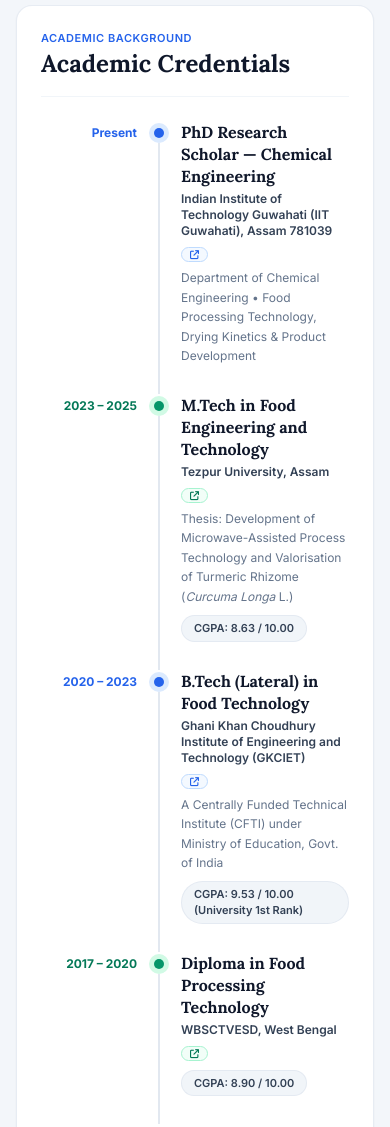
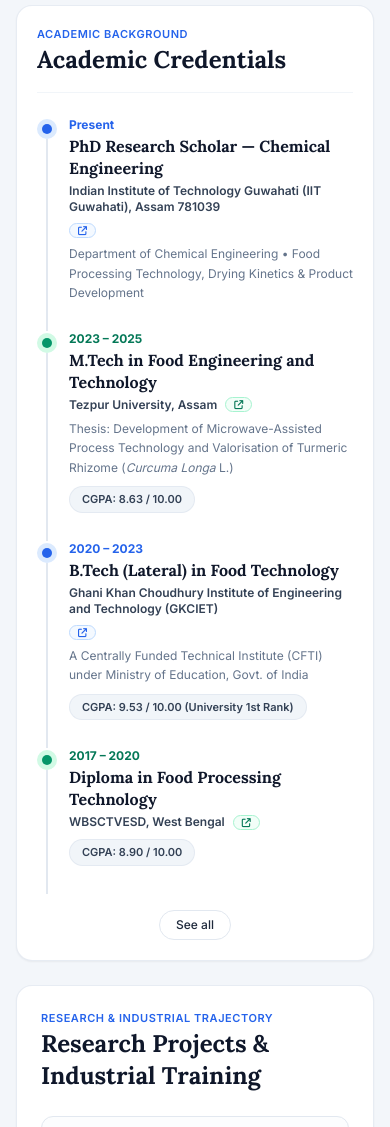
Before and after one commit to subhankarmaityiitg/subhankarmaity, a plain HTML site: page index.html in a window 390 px wide. Shown: the part 1240-2367 px from the top of the page. Drawn offline with nearby package versions, Linux system fonts and the light colour scheme.

Commit message:
Update index.html

```diff
--- a/index.html
+++ b/index.html
@@ -222,21 +222,23 @@
       </section>
 
       <!-- 2. EDUCATION / ACADEMIC CREDENTIALS -->
-      <section id="education" class="scroll-mt-22 bg-white dark:bg-darkCard rounded-2xl p-6 sm:p-8 border border-slate-200/80 dark:border-slate-800 shadow-sm">
+     <!-- 2. EDUCATION / ACADEMIC CREDENTIALS -->
+      <section id="education" class="scroll-mt-22 bg-white dark:bg-darkCard rounded-2xl p-5 sm:p-8 border border-slate-200/80 dark:border-slate-800 shadow-sm">
         <div class="text-[11px] font-semibold uppercase tracking-wider text-blue-600 dark:text-blue-400">Academic Background</div>
         <h2 class="font-serif text-2xl font-bold text-slate-900 dark:text-white mt-0.5 pb-4 border-b border-slate-100 dark:border-slate-800">Academic Credentials</h2>
 
         <div class="mt-6">
           <!-- Item 1: IIT Guwahati (Blue Dot + Vertical Line) -->
           <div class="flex gap-3 sm:gap-5">
-            <div class="w-24 sm:w-28 shrink-0 text-right text-xs font-bold text-blue-600 dark:text-blue-400 pt-1">Present</div>
+            <div class="hidden sm:block w-28 shrink-0 text-right text-xs font-bold text-blue-600 dark:text-blue-400 pt-1">Present</div>
             <div class="relative flex flex-col items-center">
               <span class="w-5 h-5 rounded-full bg-blue-100 dark:bg-blue-900/50 flex items-center justify-center z-10 mt-0.5">
                 <span class="w-2.5 h-2.5 rounded-full bg-blue-600"></span>
               </span>
               <div class="w-[2px] flex-1 bg-slate-200 dark:bg-slate-700"></div>
             </div>
-            <div class="flex-1 pb-7">
+            <div class="flex-1 min-w-0 pb-7">
+              <div class="sm:hidden text-xs font-bold text-blue-600 dark:text-blue-400 mb-0.5">Present</div>
               <h3 class="font-serif font-bold text-base text-slate-900 dark:text-white leading-snug">PhD Research Scholar — Chemical Engineering</h3>
               <div class="mt-1 flex flex-wrap items-center gap-2 text-xs font-semibold text-slate-700 dark:text-slate-200">
                 <span>Indian Institute of Technology Guwahati (IIT Guwahati), Assam 781039</span>
@@ -252,14 +254,15 @@
 
           <!-- Item 2: M.Tech Tezpur University (Green Dot + Vertical Line) -->
           <div class="flex gap-3 sm:gap-5">
-            <div class="w-24 sm:w-28 shrink-0 text-right text-xs font-bold text-emerald-700 dark:text-emerald-400 pt-1">2023 – 2025</div>
+            <div class="hidden sm:block w-28 shrink-0 text-right text-xs font-bold text-emerald-700 dark:text-emerald-400 pt-1">2023 – 2025</div>
             <div class="relative flex flex-col items-center">
               <span class="w-5 h-5 rounded-full bg-emerald-100 dark:bg-emerald-900/50 flex items-center justify-center z-10 mt-0.5">
                 <span class="w-2.5 h-2.5 rounded-full bg-emerald-600"></span>
               </span>
               <div class="w-[2px] flex-1 bg-slate-200 dark:bg-slate-700"></div>
             </div>
-            <div class="flex-1 pb-7">
+            <div class="flex-1 min-w-0 pb-7">
+              <div class="sm:hidden text-xs font-bold text-emerald-700 dark:text-emerald-400 mb-0.5">2023 – 2025</div>
               <h3 class="font-serif font-bold text-base text-slate-900 dark:text-white leading-snug">M.Tech in Food Engineering and Technology</h3>
               <div class="mt-1 flex flex-wrap items-center gap-2 text-xs font-semibold text-slate-700 dark:text-slate-200">
                 <span>Tezpur University, Assam</span>
@@ -280,14 +283,15 @@
 
           <!-- Item 3: B.Tech GKCIET (Blue Dot + Vertical Line) -->
           <div class="flex gap-3 sm:gap-5">
-            <div class="w-24 sm:w-28 shrink-0 text-right text-xs font-bold text-blue-600 dark:text-blue-400 pt-1">2020 – 2023</div>
+            <div class="hidden sm:block w-28 shrink-0 text-right text-xs font-bold text-blue-600 dark:text-blue-400 pt-1">2020 – 2023</div>
             <div class="relative flex flex-col items-center">
               <span class="w-5 h-5 rounded-full bg-blue-100 dark:bg-blue-900/50 flex items-center justify-center z-10 mt-0.5">
                 <span class="w-2.5 h-2.5 rounded-full bg-blue-600"></span>
               </span>
               <div class="w-[2px] flex-1 bg-slate-200 dark:bg-slate-700"></div>
             </div>
-            <div class="flex-1 pb-7">
+            <div class="flex-1 min-w-0 pb-7">
+              <div class="sm:hidden text-xs font-bold text-blue-600 dark:text-blue-400 mb-0.5">2020 – 2023</div>
               <h3 class="font-serif font-bold text-base text-slate-900 dark:text-white leading-snug">B.Tech (Lateral) in Food Technology</h3>
               <div class="mt-1 flex flex-wrap items-center gap-2 text-xs font-semibold text-slate-700 dark:text-slate-200">
                 <span>Ghani Khan Choudhury Institute of Engineering and Technology (GKCIET)</span>
@@ -308,14 +312,15 @@
 
           <!-- Item 4: Diploma WBSCTVESD (Green Dot + Vertical Line) -->
           <div class="flex gap-3 sm:gap-5">
-            <div class="w-24 sm:w-28 shrink-0 text-right text-xs font-bold text-emerald-700 dark:text-emerald-400 pt-1">2017 – 2020</div>
+            <div class="hidden sm:block w-28 shrink-0 text-right text-xs font-bold text-emerald-700 dark:text-emerald-400 pt-1">2017 – 2020</div>
             <div class="relative flex flex-col items-center">
               <span class="w-5 h-5 rounded-full bg-emerald-100 dark:bg-emerald-900/50 flex items-center justify-center z-10 mt-0.5">
                 <span class="w-2.5 h-2.5 rounded-full bg-emerald-600"></span>
               </span>
               <div id="diploma-line" class="w-[2px] flex-1 bg-slate-200 dark:bg-slate-700"></div>
             </div>
-            <div class="flex-1 pb-7">
+            <div class="flex-1 min-w-0 pb-7">
+              <div class="sm:hidden text-xs font-bold text-emerald-700 dark:text-emerald-400 mb-0.5">2017 – 2020</div>
               <h3 class="font-serif font-bold text-base text-slate-900 dark:text-white leading-snug">Diploma in Food Processing Technology</h3>
               <div class="mt-1 flex flex-wrap items-center gap-2 text-xs font-semibold text-slate-700 dark:text-slate-200">
                 <span>WBSCTVESD, West Bengal</span>
@@ -335,14 +340,15 @@
           <div id="more-edu" class="hidden">
             <!-- Item 5: Higher Secondary (Blue Dot + Vertical Line) -->
             <div class="flex gap-3 sm:gap-5">
-              <div class="w-24 sm:w-28 shrink-0 text-right text-xs font-bold text-blue-600 dark:text-blue-400 pt-1">2017</div>
+              <div class="hidden sm:block w-28 shrink-0 text-right text-xs font-bold text-blue-600 dark:text-blue-400 pt-1">2017</div>
               <div class="relative flex flex-col items-center">
                 <span class="w-5 h-5 rounded-full bg-blue-100 dark:bg-blue-900/50 flex items-center justify-center z-10 mt-0.5">
                   <span class="w-2.5 h-2.5 rounded-full bg-blue-600"></span>
                 </span>
                 <div class="w-[2px] flex-1 bg-slate-200 dark:bg-slate-700"></div>
               </div>
-              <div class="flex-1 pb-7">
+              <div class="flex-1 min-w-0 pb-7">
+                <div class="sm:hidden text-xs font-bold text-blue-600 dark:text-blue-400 mb-0.5">2017</div>
                 <h3 class="font-serif font-bold text-base text-slate-900 dark:text-white leading-snug">Higher Secondary (10+2)</h3>
                 <div class="mt-1 flex flex-wrap items-center gap-2 text-xs font-semibold text-slate-700 dark:text-slate-200">
                   <span>West Bengal Council of Higher Secondary Education</span>
@@ -361,13 +367,14 @@
 
             <!-- Item 6: Secondary (Green Dot, No Bottom Line) -->
             <div class="flex gap-3 sm:gap-5">
-              <div class="w-24 sm:w-28 shrink-0 text-right text-xs font-bold text-emerald-700 dark:text-emerald-400 pt-1">2015</div>
+              <div class="hidden sm:block w-28 shrink-0 text-right text-xs font-bold text-emerald-700 dark:text-emerald-400 pt-1">2015</div>
               <div class="relative flex flex-col items-center">
                 <span class="w-5 h-5 rounded-full bg-emerald-100 dark:bg-emerald-900/50 flex items-center justify-center z-10 mt-0.5">
                   <span class="w-2.5 h-2.5 rounded-full bg-emerald-600"></span>
                 </span>
               </div>
-              <div class="flex-1 pb-2">
+              <div class="flex-1 min-w-0 pb-2">
+                <div class="sm:hidden text-xs font-bold text-emerald-700 dark:text-emerald-400 mb-0.5">2015</div>
                 <h3 class="font-serif font-bold text-base text-slate-900 dark:text-white leading-snug">Secondary Examination (10th)</h3>
                 <div class="mt-1 flex flex-wrap items-center gap-2 text-xs font-semibold text-slate-700 dark:text-slate-200">
                   <span>West Bengal Board of Secondary Education</span>
```
